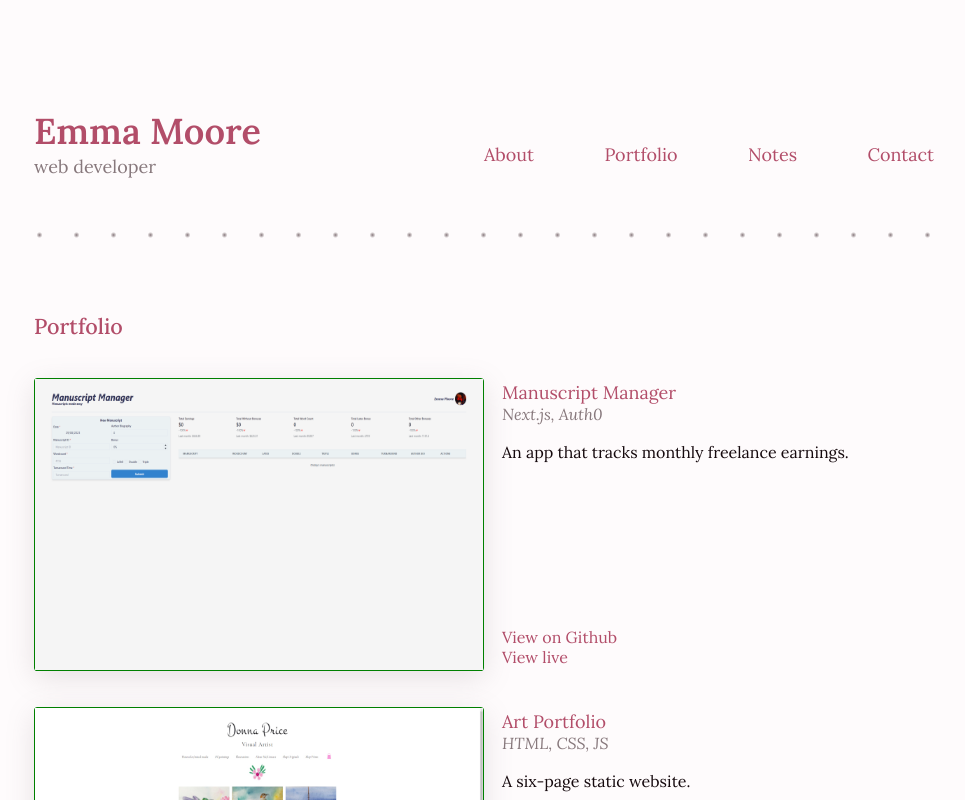
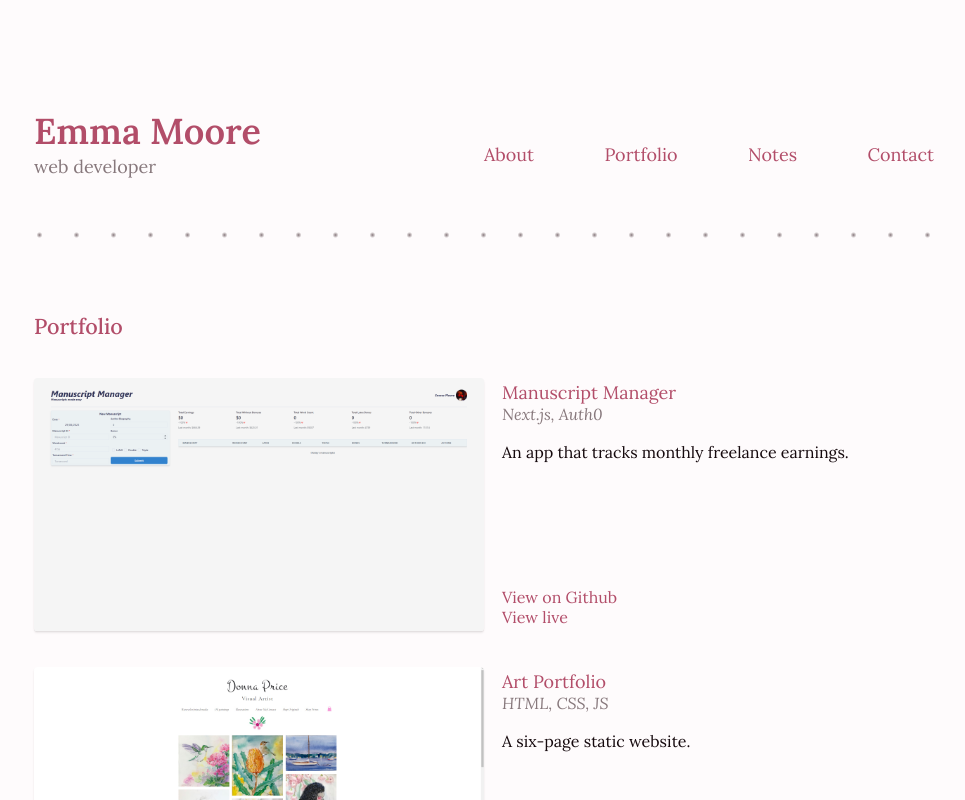
Before and after one commit to emoore29/My-Portfolio, a Next.js app: page /portfolio in a window 1280 px wide. Shown: the top 800 px of the page, without its empty margins (156-1121 px from the left). Built offline with nearby package versions, Linux system fonts and the light colour scheme.

Commit message:
fixed image sizing - portfolio page

```diff
--- a/pages/portfolio.js
+++ b/pages/portfolio.js
@@ -50,7 +50,7 @@ export default function Portfolio() {
                 <div className={styles.portfolioImageWrapper}>
                   <Image
                     fill
-                    style={{ border: "1px solid green" }}
+                    style={{ objectFit: "contain" }}
                     alt={project.alt}
                     src={`/images/${project.src}`}
                   />
--- a/styles/Home.module.css
+++ b/styles/Home.module.css
@@ -46,12 +46,14 @@
   align-items: start;
   position: relative;
   width: 100%;
+  aspect-ratio: 16/9;
   border-radius: 0.2rem;
   margin-bottom: 1rem;
   overflow: hidden;
   object-fit: contain;
   padding: 0.5rem;
-  box-shadow: rgba(var(--secondary), 0.2) 0px 7px 29px 0px;
+  box-shadow: 0 1px 1px rgba(var(--secondary), 0.12),
+    0 2px 2px rgba(var(--secondary), 0.12);
 }
 
 .projectDescription {
@@ -81,7 +83,7 @@
 @media (min-width: 1000px) {
   .projectContainer {
     flex-direction: row;
-    height: 293px;
+    height: 253px;
   }
 
   .portfolioImageWrapper {
```
